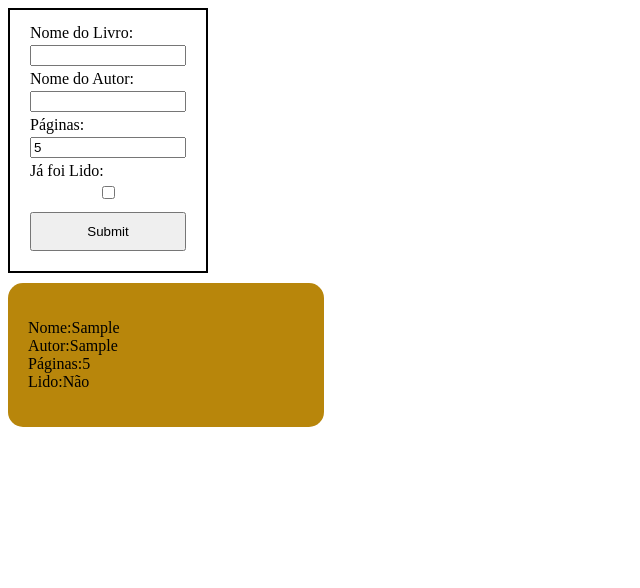
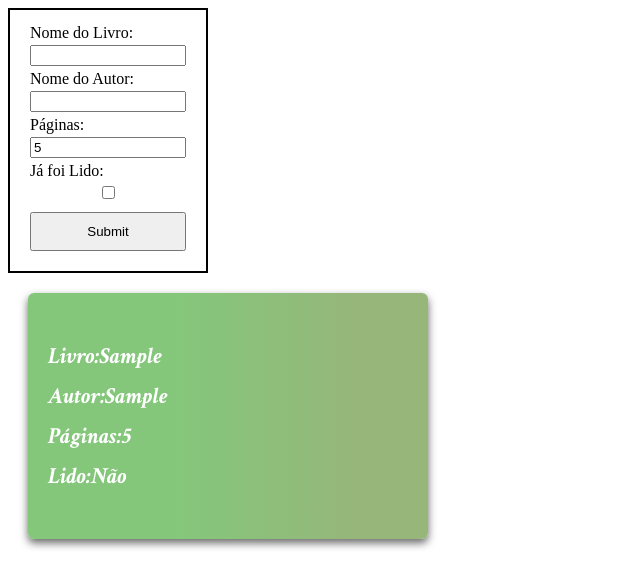
Before and after one commit to Jesse-Snow/Library, a plain HTML site: page index.html in a window 1280 px wide. Both pictures are taken after typing "Sample", "Sample", "5" into the empty fields and a click on the button "Submit". Shown: the whole page, without its empty margins (0-640 px from the left). Drawn offline with Linux system fonts and the light colour scheme.

Commit message:
Styled Book Cards

```diff
--- a/main.css
+++ b/main.css
@@ -1,5 +1,8 @@
-* {
+@import url('https://fonts.googleapis.com/css2?family=Crimson+Text:ital,wght@1,700&display=swap');*
+
+{
   box-sizing: border-box;
+  /* Add margin and padding 0 */
 }
 
 .form {
@@ -18,14 +21,23 @@
   padding:10px 30px;
 }
 
+#library {
+  display:flex;
+  flex-wrap:wrap;
+}
+#library > * {
+  width:400;
+}
+
 .book {
-  background-color:darkgoldenrod;
-  width: 25%;
+  background: rgb(191,230,186);
+  background: linear-gradient(90deg, rgb(132, 199, 123) 37%, rgb(151, 182, 122) 84%);
   padding:20px;
-  border-radius: 15px;
+  margin:10px 20px;
+  border-radius: 6px;
+  box-shadow: 0 4px 8px 0 rgba(0,0,0,0.6);
+  color:white;
+  font-size: 23px;
+  line-height: 40px;
+  font-family: 'Crimson Text', serif;
 }
-.book > ul {
-  list-style-type: none;
-  margin:0;
-  padding:0;
-}
--- a/main.js
+++ b/main.js
@@ -19,8 +19,8 @@ function addBooksToLibrary(){
   nameInput.value = '';
   authorInput.value = '';
   readInput.checked = false;
-  console.log(allBooks)
-  showBooks()
+  console.log(allBooks); // Delete
+  showBooks();
 }
 
 function showBooks(){
@@ -31,7 +31,7 @@ function showBooks(){
       newBook.className = 'book';
       let bookInfo = document.createElement('p');
       bookInfo.innerHTML = `
-      Nome:${value.name} <br>
+      Livro:${value.name} <br>
       Autor:${value.author} <br>
       Páginas:${value.pages} <br>
       Lido:${wasReaded(value)} `;
```
Also changed, not shown: index.html (+1 -1 lines).
